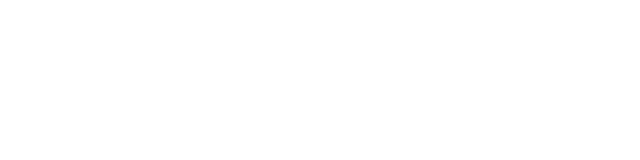
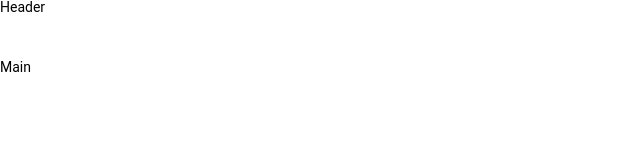
Before and after one commit to Jenya-b/arbitro, a React (Create React App) app: page / in a window 1280 px wide. Shown: the top 160 px of the page, without its empty margins (0-640 px from the left). Built offline with nearby package versions, Linux system fonts and the light colour scheme.

Commit message:
feat: add main components

```diff
--- a/src/components/App/App.jsx
+++ b/src/components/App/App.jsx
@@ -1,5 +1,12 @@
+import { Header } from 'components/Header/Header';
+import { Main } from 'components/Main/Main';
 import './App.scss';
 
 export const App = () => {
-  return <div className="App"></div>;
+  return (
+    <div className="wrapper">
+      <Header />
+      <Main />
+    </div>
+  );
 };
--- a/src/components/App/App.scss
+++ b/src/components/App/App.scss
@@ -1,3 +1,5 @@
-.App {
-  text-align: center;
+.wrapper {
+  min-height: 100vh;
+  display: grid;
+  grid-template: 60px 1fr / 1fr;
 }
--- /dev/null
+++ b/src/components/Header/Header.jsx
@@ -0,0 +1,3 @@
+import './Header.scss';
+
+export const Header = () => <header>Header</header>;
--- /dev/null
+++ b/src/components/Main/Main.jsx
@@ -0,0 +1,3 @@
+import './Main.scss';
+
+export const Main = () => <main>Main</main>;
```
Also changed, not shown: src/components/Header/Header.scss (added), src/components/Main/Main.scss (added).
